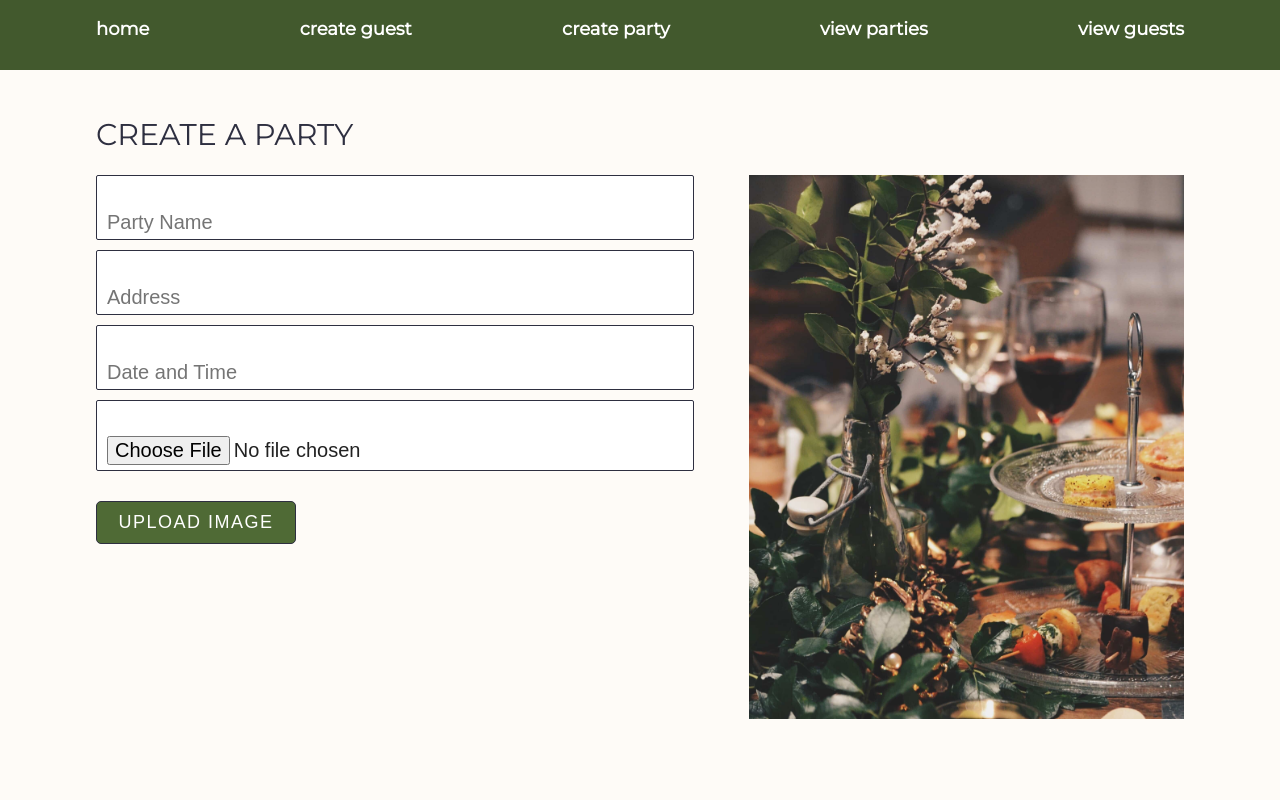
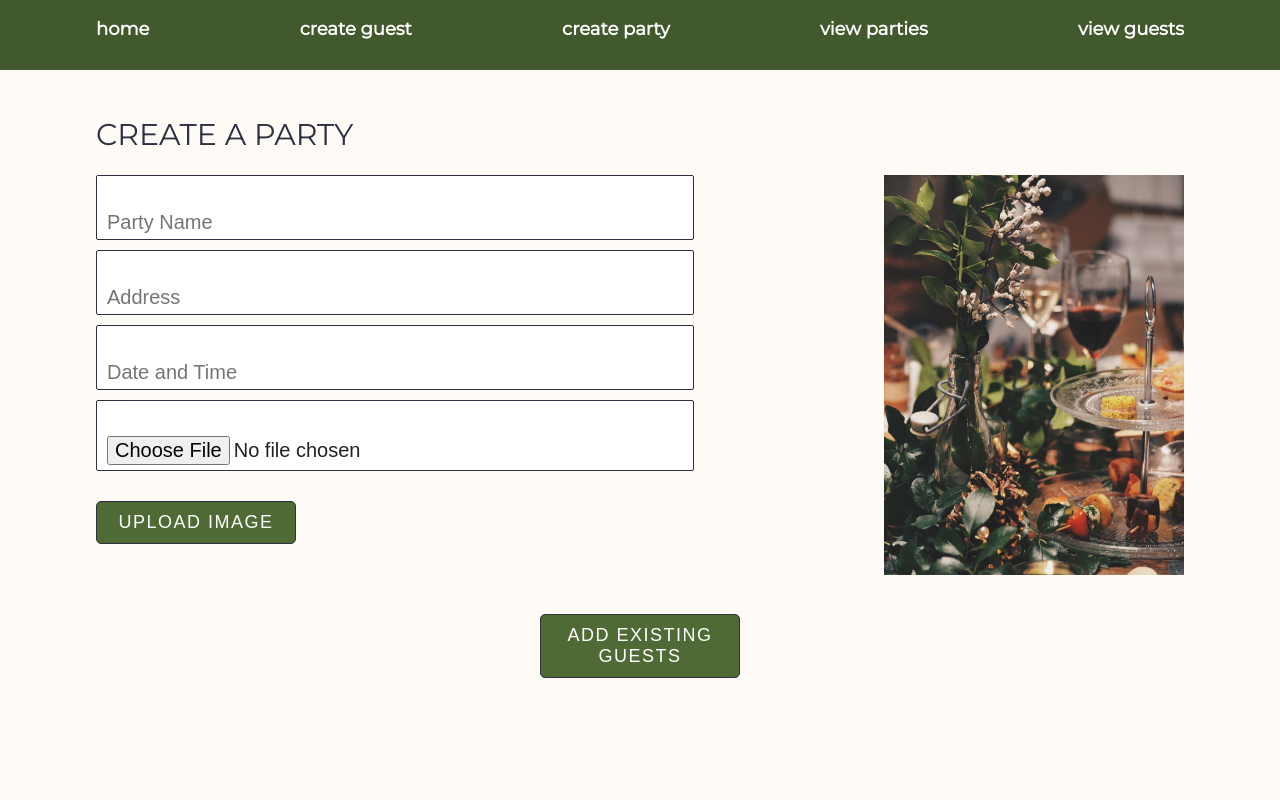
Before and after one commit to BhagirthiEmmaMatthewPatrick-Project6/bempApp, a React (Create React App) app: page /bempApp/createParty in a window 1280 px wide. Shown: the top 800 px of the page. Built offline with nearby package versions, Linux system fonts and the light colour scheme.

Commit message:
changed hover color, added image to create party and positioned it

```diff
--- a/src/components/CreateParty.js
+++ b/src/components/CreateParty.js
@@ -1,8 +1,9 @@
 import React, { Component } from 'react';
 import axios from 'axios';
-import CreatePartyAddingGuests from './CreatePartyAddingGuests'
-import firebase from 'firebase'
+import CreatePartyAddingGuests from './CreatePartyAddingGuests';
+import firebase from 'firebase';
 import close from '../assets/close.svg';
+import party from '../assets/party.jpg';
 
 
 
@@ -223,7 +224,6 @@ class CreateParty extends Component {
     return (
       <section className="createPartySection">
         {/*Form*/}
-
             <form className="wrapper" action="">
             <h2>Create a Party</h2>
             <div className="createPartyForm">
@@ -254,6 +254,9 @@ class CreateParty extends Component {
             >
               Upload Image
             </button>
+          </div>
+          <div className="partyImg">
+            <img src={party} alt="wine, cakes, and decorative plants"/>
           </div>
           </div>
 
--- a/src/partials/_createParty.scss
+++ b/src/partials/_createParty.scss
@@ -22,11 +22,7 @@
 }
 
 .createPartyForm{
-    background-image: url(../assets/party.jpg);
-    background-position: top right;
-    background-size: 40%;
-    background-repeat: no-repeat;
-    padding-bottom: 225px;
+    position: relative;
 
     input {
         width: 55%;
@@ -46,6 +42,17 @@
         button {
             margin: 20px 0;
         }
+}
+
+.partyImg {
+    position: absolute;
+    top: 0px;
+    right: 0px;
+
+    img {
+        height: 400px;
+        width: 300px;
+    }
 }
 
 
--- a/src/partials/_general.scss
+++ b/src/partials/_general.scss
@@ -57,7 +57,8 @@ button {
 
 button:hover,
 button:focus {
-    border: 1px solid white;
-    background-color: $accentColor;
+    border: 1px solid $textColor;
+    background-color: lighten($accentColor, 10%);
+    color: $textColor;
 
 }
```
Lines whose indentation alone changed are shown as unchanged.
